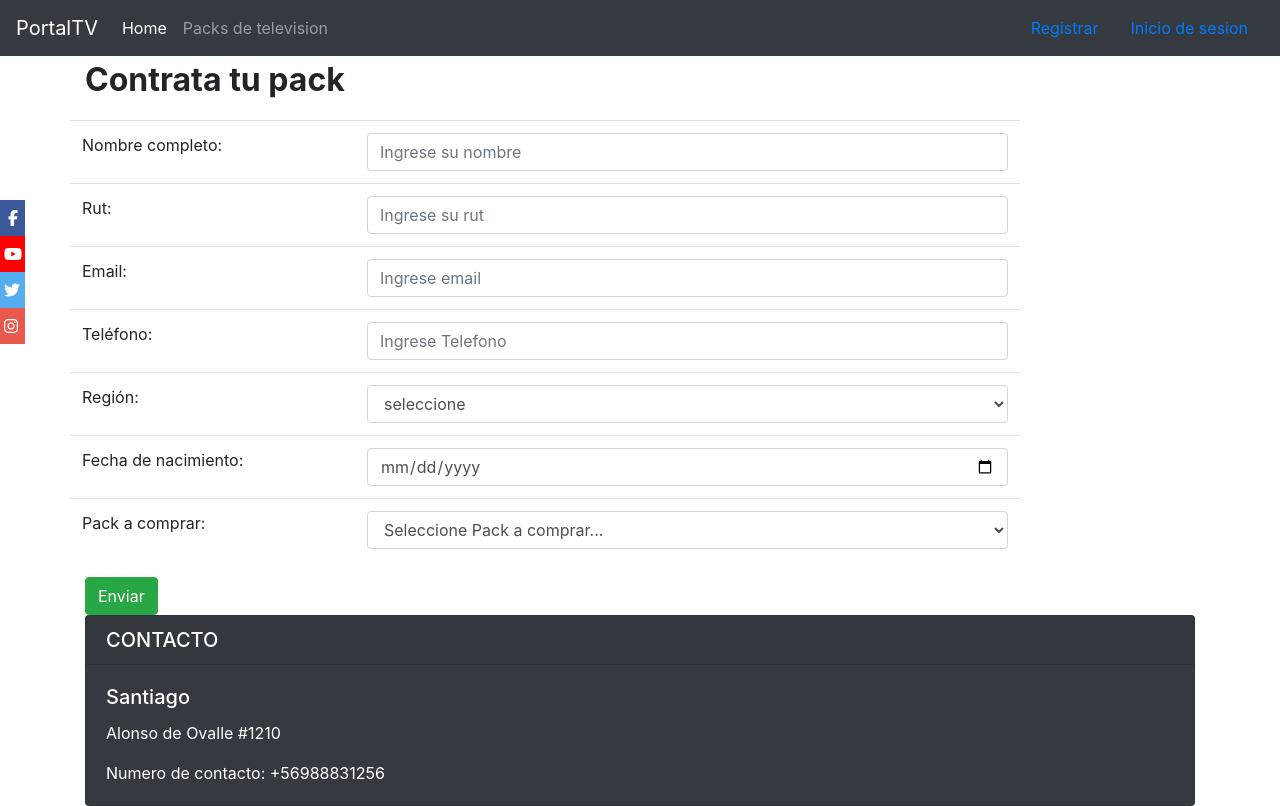
After one commit to gholley4/portalTv, a Django app: page /pack_form in a window 1280 px wide. The commit adds this page. Run offline with Django 3.2, Linux system fonts and the light colour scheme; parts of the project's set-up code (start-up, migrations or seed data) failed here and were passed over; some libraries are stand-ins or nearby versions.

Commit message:
se termina CRUD, login y registro de usuario

```diff
--- a/apps/Registro/urls.py
+++ b/apps/Registro/urls.py
@@ -8,6 +8,6 @@ urlpatterns = [
     path('agregar_pack', views.agregar_pack, name="agregar_pack"),
     path('editar_pack/<int:carrera_id>', views.editar_pack, name="editar_pack"),
     path('borrar_pack/<int:carrera_id>', views.borrar_pack, name="borrar_pack"),
-    path('add_pack', views.PackCreate.as_view(), name="add_pack"),
+    path('pack_form', views.PackCreate.as_view(), name="pack_form"),
 
 ]
--- a/apps/Usuario/forms.py
+++ b/apps/Usuario/forms.py
@@ -1,9 +1,9 @@
 from django.contrib.auth.models import User
-from django.contrib.auth.models import UserCreationForm
+from django.contrib.auth.forms import UserCreationForm
 
-class RegistroForm(UserCreationForm)
+class RegistroForm(UserCreationForm):
 
-    class meta:
+    class Meta:
         model = User
         fields = [
                 'username',
--- a/apps/Usuario/urls.py
+++ b/apps/Usuario/urls.py
@@ -3,6 +3,6 @@ from . import views
 from .views import RegistroUsuario, UserList
 
 urlpatterns = [
-    path('registrar', RegistroUsuario.as_view(), name="registrar" ),
+    path('registrar', RegistroUsuario.as_view(), name="registrar_usuario" ),
     path('listar', UserList.as_view(), name="list_user"),
 ]
--- a/apps/Usuario/views.py
+++ b/apps/Usuario/views.py
@@ -10,9 +10,9 @@ from .forms import RegistroForm
 
 class RegistroUsuario(CreateView):
     model = User
-    template_name = "Usuario/registrar.html"
+    template_name = "Usuario/registrar_usuario.html"
     form_class = RegistroForm
-    succes_url = reverse_lazy('list_user')
+    success_url = reverse_lazy('list_user')
 
 class UserList(ListView):
     model = User
--- a/portalTv/urls.py
+++ b/portalTv/urls.py
@@ -23,6 +23,7 @@ from django.views.generic import TemplateView
 urlpatterns = [
     path('admin/', admin.site.urls),
     path('', include('apps.Registro.urls')),
+    path('', include('apps.Usuario.urls')),
     path('login/', auth_views.LoginView.as_view(template_name='Usuario/login.html'), name= 'login'),
     #login y logout
     path('login/', LoginView.as_view(redirect_authenticated_user=True, template_name='Usuario/login.html'),
--- /dev/null
+++ b/templates/Registro/pack_form.html
@@ -0,0 +1,92 @@
+{% extends 'Usuario/base/base.html' %}
+{% block content %}
+<body>
+
+    <div class="container center-xs">
+        <p style="font-weight: bold; font-size:2rem">Contrata tu pack</p>
+    </div>
+    <div class="container  center-xs">
+        <form id="formulario1" class="form" method="POST" enctype= "multipart/form-data">
+        {% csrf_token %}
+            {% csrf_token %}
+            <table class="table">
+                <tbody>
+                    <tr class="row">
+                        <td class="col-sm-3"> <label> Nombre completo: </label></td>
+                        <td class="col-sm-7"> <input type="text" name="name" class="form-control" id="txtNombre" placeholder="Ingrese su nombre" onkeydown="return alphaOnly(event)"></td>
+                    </tr>
+                    <tr class="row">
+                        <td class="col-sm-3"> <label> Rut: </label></td>
+                        <td class="col-sm-7"> <input type="text" name="rut" class="form-control" id="txtRut" oninput="checkRut(this)" placeholder="Ingrese su rut"></td>
+                    </tr>
+                    <tr class="row">
+                        <td class="col-sm-3"><label> Email: </label></td>
+                        <td class="col-sm-7"><input type="email" name="email" class="form-control" id="txtEmail" placeholder="Ingrese email"></td>
+                    </tr>
+                    <tr class="row">
+                        <td class="col-sm-3"> <label> Teléfono: </label> </td>
+                        <td class="col-sm-7"> <input type="tel" class="form-control" name="telefono" id="txtTelefono" onKeyPress="return soloNumeros(event)" placeholder="Ingrese Telefono" onkeydown="return isNumberKey(event)"> </td>
+                    </tr>
+                    <tr class="row">
+                        <td class="col-sm-3"><label> Región: </label></td>
+                        <td class="col-sm-7"> <select id="regiones" name="region" class="form-control">
+                <option value=""> seleccione </option>
+                <option value="1"> Metropolitana </option>
+                <option value="2"> Coquimbo </option>
+                <option value="3"> Maule </option>
+                <option value="4"> Araucania </option>
+            </select>
+                        </td>
+                    </tr>
+
+                    <tr class="row">
+                        <td class="col-sm-3"><label> Fecha de nacimiento: </label></td>
+                        <td class="col-sm-7"><input type="date" class="form-control" name="bday" max="2000-12-31" min="1900-01-01"></td>
+                    </tr>
+                    <tr class="row">
+                        <td class="col-sm-3"><label> Pack a comprar: </label></td>
+                        <td class="col-sm-7"><select name="txtPack" id="Select" class="form-control">
+                    <option value=""> Seleccione Pack a comprar... </option>
+                    <option value="1"> ORO HD </option>
+                    <option value="2"> PLATA HD </option>
+                    <option value="3"> BRONCE HD </option>
+                    <option value="4"> ORO 4K </option>
+                    <option value="5"> PLATA 4K </option>
+                    <option value="6"> BRONCE 4K </option>
+                    </select>
+
+                        </td>
+                    </tr>
+
+                </tbody>
+
+            </table>
+
+            <input type="submit" value="Enviar" id="validar" class="btn btn-success">
+            <br>
+            <!--{% csrf_token %}
+            {% for field in form %}
+            <div class="form-group">
+                <label for="{{ field.name}}">{{ field.label_tag }}</label><br>
+                {{ field }}
+                <div class="bg-danger mt-1">{{ field.errors }}</div>
+            </div>
+            {% endfor %}
+
+
+            <input type="submit" value="Enviar" id="validar" class="btn btn-success">
+        </form>
+    </div>-->
+
+    <script src="static/js/subscripcion.js">
+    </script>
+    <script src="static/js/validador.js">
+    </script>
+    <script src="static/js/validarut.js">
+    </script>
+    <script src="static/js/validarNombre.js">
+    </script>
+    <script src="static/js/validarNumero.js">
+    </script>
+    </body>
+{% endblock content %}
--- a/templates/Usuario/base/base.html
+++ b/templates/Usuario/base/base.html
@@ -37,7 +37,7 @@
         {% if user.is_authenticated %}
             <a class="nav-link" href="logout">Cerrar sesión</a>
         {% else %}
-            <a class="nav-link" href="{% url 'registrar' %}">Registrar</a>
+            <a class="nav-link" href="{% url 'registrar_usuario' %}">Registrar</a>
             <a class="nav-link" href="{% url 'login' %}">Inicio de sesion</a>
         {% endif %}
     </nav>
--- a/templates/Usuario/login.html
+++ b/templates/Usuario/login.html
@@ -1,5 +1,5 @@
 {% extends 'Usuario/base/base.html' %}
-{% load staticfiles %}
+{% load static %}
 
 {% block title %}
 Registro
--- a/templates/home.html
+++ b/templates/home.html
@@ -5,7 +5,7 @@
 
 {% block content %}
     {% if user.is_authenticated %}
-    <p class="login">Sesion iniciada como :{{user.first_name}} {{user.last_name}}</p>
+    <p class="login">Bienvenido {{user.first_name}} {{user.last_name}}</p>
     <p>Tu email es : {{user.email}}</p>
     <br><br>
     {% endif %}
@@ -45,7 +45,7 @@
                     <h5 class="card-title">ORO HD</h5>
                     <p class="card-text">199 CANALES PREMIUM INSTALACION GRATUITA - $29.999</p>
                     {% if user.is_authenticated %}
-                        <a href="subscribir_cliente" class="btn btn-primary"
+                        <a href="pack_form" class="btn btn-primary"
                         >CONTRATALO AHORA</a
                         >
                     {% else %}
@@ -59,7 +59,7 @@
                     <h5 class="card-title">PLATA HD</h5>
                     <p class="card-text">92 CANALES SD Y 64 HD - $25990</p>
                     {% if user.is_authenticated %}
-                        <a href="subscribir_cliente" class="btn btn-primary"
+                        <a href="pack_form" class="btn btn-primary"
                         >CONTRATALO AHORA</a
                         >
                     {% else %}
```
Also changed, not shown: static/css/registro.css (added, +11 -0 lines), templates/Registro/list_packs.html (+94 -18 lines), templates/Usuario/registrar_usuario.html (+5 -3 lines), db.sqlite3.
